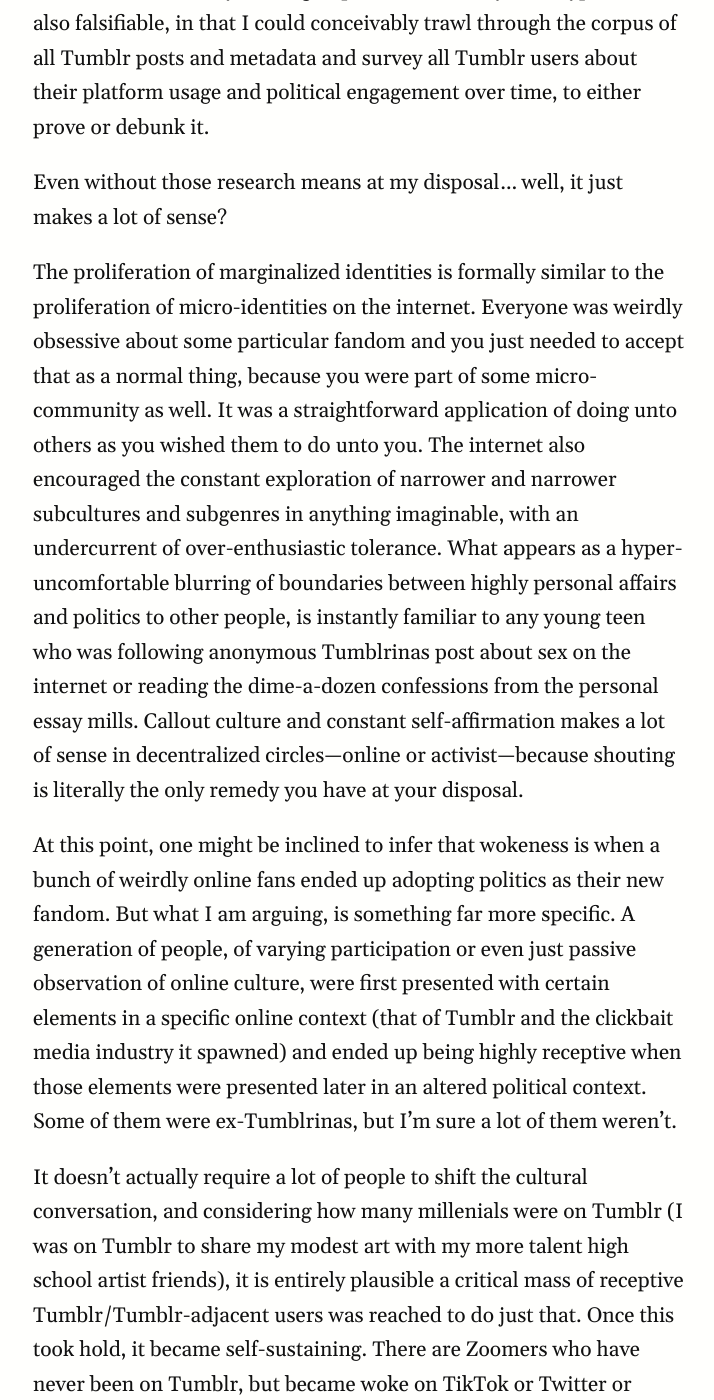
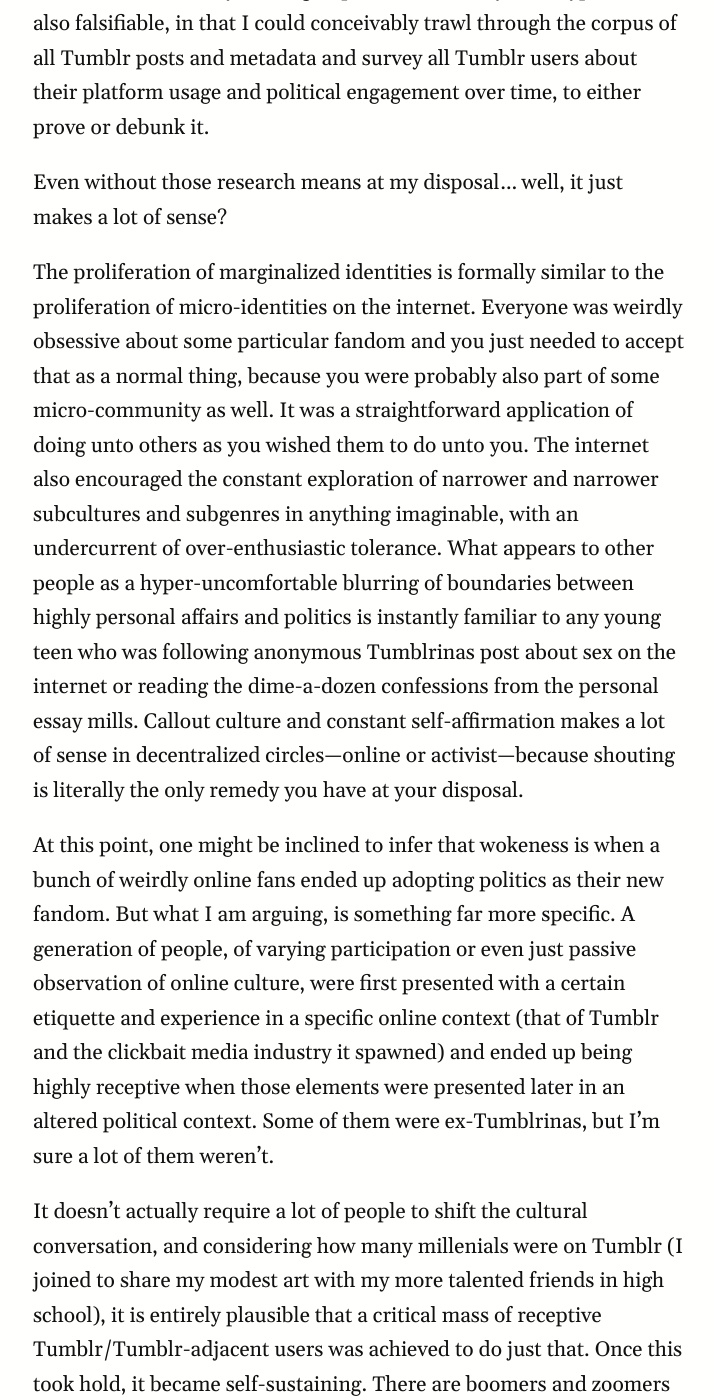
Before and after one commit to AndrewYang2024/AndrewYang2024.github.io, a Jekyll site: the page built from _posts/2021-07-19-Rise-and-Shine.md, in a window 1280 px wide and 1400 px high, scrolled down 10483 px. Shown: the whole window, without its empty margins (63-777 px from the left). Built offline with Jekyll 4.4.1, drawn with Linux system fonts in a browser that asks for light colours; nearby versions of some CDN libraries; formulas are drawn with MathJax 3; some of the changed text lies outside the part shown.

Commit message:
Update 2021-07-19-Rise-and-Shine.md

```diff
--- a/_posts/2021-07-19-Rise-and-Shine.md
+++ b/_posts/2021-07-19-Rise-and-Shine.md
@@ -77,7 +77,7 @@
 
 ## Noon: The Tumblr Hypothesis
 
-Enter the [Tumblr hypothesis](https://americanmind.org/salvo/tumblr-u/), presented by Katherine Dee {% sidenote 'mn-id-1' ' Better known as [@default friend](https://twitter.com/default_friend) on Twitter' '' %} which basically pins the origin of wokeness on Tumblr. The chronology checks out, as both emerged around the 2010s. It struck me in its simplicity—I do like me a parisimonious theory—and inspired this whole essay in response, though I have to admit I was initially skeptical and still somewhat am.
+Enter the [Tumblr hypothesis](https://americanmind.org/salvo/tumblr-u/), presented by Katherine Dee{% sidenote 'mn-id-1' ' Better known as **[@default friend](https://twitter.com/default_friend)** on Twitter' '' %} which basically pins the origin of wokeness on Tumblr. The chronology checks out, as both emerged around the 2010s. It struck me in its simplicity—I do like me a parisimonious theory—and inspired this whole essay in response, though I have to admit I was initially skeptical and still somewhat am.
 
 But that insight prompted me to think of an online conversation I had lurked on (out of curiosity) involving a group of anti-police protesters. It was at the height of tensions in the summer of 2020. There were real stakes, given that police were definitely surveilling the chat and arrest was a constant worry in their IRL activities. These guys talked the anarchist talk and walked the anarchist walk. But occasionally, they would start comforting each other, reminding each other to “self-care” amidst the revolution. Now and then, one of the accounts with a furry profile picture would also chime in.
 
@@ -103,35 +103,35 @@
 >
 > Take [this](https://theconversation.com/silver-linings-and-trigger-warnings-12111) article 2013 article at *The Conversation* about trigger warnings. Writer Lauren Rosewarne, a lecturer at the University of Melbourne, describes them as “used mostly on-line to head up discussions of topics like sexual violence, depression or self-mutilation.” It was not a term popular in academia, in activism, nor one that originated in a psychiatric setting for sufferers of PTSD.
 
-I really like the Tumblr hypothesis because it’s concrete where other hypotheses about the rise of wokeness are vague (overproduction of elites and college credentials might certainly drive more college students to radical ideologies, but why would they embrace wokeness in particular?) or insinuating from academic obscurities few have ever read. It tickles my confirmation bias to believe that college kids are far more likely to internalize dank memes about academic themes, rather than be radicalized by reading impenetrable theory. The hypothesis also falsifiable, in that I could conceivably trawl through the corpus of all Tumblr posts and metadata and survey all Tumblr users about their platform usage and political engagement over time, to either prove or debunk it.
+I really like the Tumblr hypothesis because it’s concrete where other hypotheses about the rise of wokeness are vague (overproduction of elites and college credentials might certainly drive more college students to radical ideologies, but why would they embrace wokeness in particular?) or insinuating from academic obscurities few have ever read. It tickles my confirmation bias to believe that college kids are far more likely to internalize dank memes about academic themes, rather than be radicalized by reading impenetrable theory. The hypothesis is also falsifiable, in that I could conceivably trawl through the corpus of all Tumblr posts and metadata and survey all Tumblr users about their platform usage and political engagement over time, to either prove or debunk it.
 
 Even without those research means at my disposal… well, it just makes a lot of sense?
 
-The proliferation of marginalized identities is formally similar to the proliferation of micro-identities on the internet. Everyone was weirdly obsessive about some particular fandom and you just needed to accept that as a normal thing, because you were part of some micro-community as well. It was a straightforward application of doing unto others as you wished them to do unto you. The internet also encouraged the constant exploration of narrower and narrower subcultures and subgenres in anything imaginable, with an undercurrent of over-enthusiastic tolerance. What appears as a hyper-uncomfortable blurring of boundaries between highly personal affairs and politics to other people, is instantly familiar to any young teen who was following anonymous Tumblrinas post about sex on the internet or reading the dime-a-dozen confessions from the personal essay mills. Callout culture and constant self-affirmation makes a lot of sense in decentralized circles—online or activist—because shouting is literally the only remedy you have at your disposal.
+The proliferation of marginalized identities is formally similar to the proliferation of micro-identities on the internet. Everyone was weirdly obsessive about some particular fandom and you just needed to accept that as a normal thing, because you were probably also part of some micro-community as well. It was a straightforward application of doing unto others as you wished them to do unto you. The internet also encouraged the constant exploration of narrower and narrower subcultures and subgenres in anything imaginable, with an undercurrent of over-enthusiastic tolerance. What appears to other people as a hyper-uncomfortable blurring of boundaries between highly personal affairs and politics is instantly familiar to any young teen who was following anonymous Tumblrinas post about sex on the internet or reading the dime-a-dozen confessions from the personal essay mills. Callout culture and constant self-affirmation makes a lot of sense in decentralized circles—online or activist—because shouting is literally the only remedy you have at your disposal.
 
-At this point, one might be inclined to infer that wokeness is when a bunch of weirdly online fans ended up adopting politics as their new fandom. But what I am arguing, is something far more specific. A generation of people, of varying participation or even just passive observation of online culture, were first presented with certain elements in a specific online context (that of Tumblr and the clickbait media industry it spawned) and ended up being highly receptive when those elements were presented later in an altered political context. Some of them were ex-Tumblrinas, but I’m sure a lot of them weren’t.
+At this point, one might be inclined to infer that wokeness is when a bunch of weirdly online fans ended up adopting politics as their new fandom. But what I am arguing, is something far more specific. A generation of people, of varying participation or even just passive observation of online culture, were first presented with a certain etiquette and experience in a specific online context (that of Tumblr and the clickbait media industry it spawned) and ended up being highly receptive when those elements were presented later in an altered political context. Some of them were ex-Tumblrinas, but I’m sure a lot of them weren’t.
 
-It doesn’t actually require a lot of people to shift the cultural conversation, and considering how many millenials were on Tumblr (I was on Tumblr to share my modest art with my more talent high school artist friends), it is entirely plausible a critical mass of receptive Tumblr/Tumblr-adjacent users was reached to do just that. Once this took hold, it became self-sustaining. There are Zoomers who have never been on Tumblr, but became woke on TikTok or Twitter or whichever new platform it is these days.
+It doesn’t actually require a lot of people to shift the cultural conversation, and considering how many millenials were on Tumblr (I joined to share my modest art with my more talented friends in high school), it is entirely plausible that a critical mass of receptive Tumblr/Tumblr-adjacent users was achieved to do just that. Once this took hold, it became self-sustaining. There are boomers and zoomers now who have never been on Tumblr, but became woke on TikTok or Facebook or Twitter or whichever platform it is these days.
 
 ## Night: Conclusion
 
 Like any framework, actually existing wokeness has its blind spots and unresolved questions, many of which are also obvious to its proponents. To name a few:
 
-When personal experience cannot be rejected and is always valid, how do you deal with dissent?
+* When personal experience cannot be rejected and is always valid, how do you deal with dissent?
 
-How does one deal with corporate or political actors who cynically invoke identity to justify their ends? No one is fooled when the CIA flies the rainbow flag on its social media account. But if you genuinely believe the struggle for material improvement is inseparable from cultural representation, such that neither can be sacrificed for the other, how do you react when a corporation offers genuine improvements in the diversity of its white-collar cadres while continuing to exploit its blue-collar workforce? This is an area where woke pro-capitalist liberals are divided from woke anti-capitalists.
+* How does one deal with corporate or political actors who cynically invoke identity to justify their ends? No one is fooled when the CIA flies the rainbow flag on its social media account. But if you genuinely believe the struggle for material improvement is inseparable from cultural representation, such that neither can be sacrificed for the other, how do you react when a corporation offers genuine improvements in the diversity of its white-collar cadres while continuing to exploit its blue-collar workforce? This is an area where woke pro-capitalist liberals are divided from woke anti-capitalists.
 
-The focus on a cultural realm and cultural criticism can sap the energy that could be channeled into more tangible struggles. Amid the cultural wars, embracing identity often means making enemies of potential allies who are economically progressive but don’t like the other stuff.
+* The focus on the realm of cultural criticism can also divert energy from other more tangible initiatives. Amid the culture wars, embracing identity often means making enemies of potential allies who are economically progressive but dislike the other stuff.
 
-The blurring of the general and the particular is a poetic conceit I am partial to in literature—I find Ta-Nehisi Coates to be an utterly compelling writer—but one that does not map well to daily living.
+* The blurring of the general and the particular is a poetic conceit I am partial to in literature—I find Ta-Nehisi Coates to be an utterly compelling writer—but one that does not hold up well in daily living.
 
-I generally refuse to dismiss anyone’s trajectory into political participation. It is hard. Many of us don’t vote or care we rightfully perceive that the systems that govern us don’t really care about us either. And if we look through the arc of history, political consciousness is a pretty arbitrary process. The leaders of a nascent movement might have just been in the same unit at the military academy, or the same reading circle. My own political identity was formed in part by watching suggested YouTube videos and reading investing blogs. It is hard to summon the activation energy to get involved. But however we get inspired to act, woke or unwoke, we should always look back and see if the framework we inherited can be improved upon.
+I generally refuse to dismiss anyone’s trajectory into political participation.  It is hard to summon the activation energy to get involved. Many of us don’t vote or care because we rightfully perceive that the systems that govern us don’t really care about us either. And if we look through the arc of history, political consciousness is a pretty arbitrary process. The leaders of a nascent movement might have just been in the same unit at the military academy or the same reading circle. My own formative political experience began with suggested YouTube videos and finance blogs. But however we get inspired to act, woke or unwoke, we should always look back and see if the framework we inherited can be improved upon.
 
-If we look at the history of the synthesis of Christian faith and politics, it is pretty sordid and bloody. To note one instance, Franciscan and Dominican friars whipping up Crusader zeal in Medieval Spain so they could expel the Jews. Yet, the same formula, linking the notion of salvation and the Passion of the Christ with one’s earthly attempts to do good, is not at all dishonorable and still informs Christian socialists and liberation theologists to this day. And that’s okay.
+If we look at the history of the synthesis of Christian faith and politics, it was pretty sordid and bloody. One recalls Franciscan and Dominican friars whipping up Crusader zeal in Medieval Spain to expel the Jews. Yet, the same formula, linking the notion of salvation and the Passion of the Christ with one’s earthly attempts to do good, is not at all dishonorable and still informs Christian socialists and liberation theologists to this day. And that’s okay.
 
 I consider myself unwoke—even if I do check the boxes on progressive social views—in that I hold to more traditional notions of building solidarity that don’t explicitly center identity. But I would still ask, is it possible to retain the potency of woke identity politics, the union of social progressivism and deep personal experience, while resolving some of its deadlocks?
 
-I do think that wokeness, specifically its formula about identity, is here to stay, especially in activist circles. Given its continued existence, I think it is a losing proposition to stay unduly angry or fearful about it. I would prefer to be asleep.
+I do think that wokeness, specifically its formula about identity, is here to stay, especially in activist circles. Given its continued existence, I think it is a losing proposition to stay unduly angry or fearful about it. If I must, I would prefer to be asleep.
 
 
 
```
